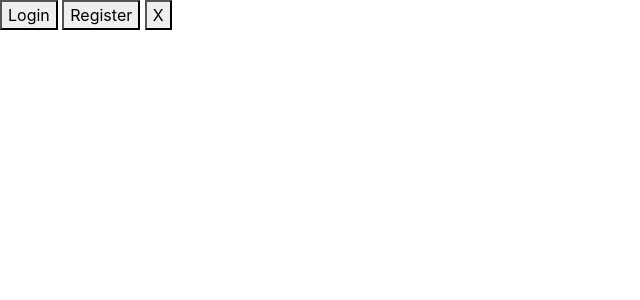
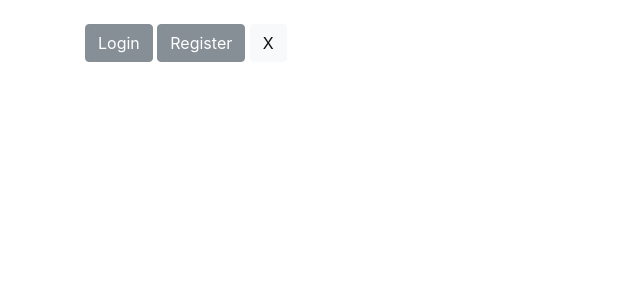
Before and after one commit to Somentus/Forum, a PHP site: page / in a window 1280 px wide. Shown: the top 300 px of the page, without its empty margins (0-640 px from the left). Run offline with PHP 8.4, Linux system fonts and the light colour scheme; data that the repository does not hold is empty.

Commit message:
Make index prettier

```diff
--- a/includes/codes.php
+++ b/includes/codes.php
@@ -14,9 +14,9 @@ function navbar() {
 		// Return navbar for guest
 		return '
 		<div id="navbar">
-	  		<button name="login" onclick="togglePortal(\'login\');" >Login</button>
-		  	<button name="register" onclick="togglePortal(\'register\');" >Register</button>
-		  	<button name="closePortal" onclick="togglePortal(\'close\');" >X</button>
+	  		<button id="navbarLogin" name="login" onclick="togglePortal(\'login\');" class="btn btn-secondary" >Login</button>
+		  	<button id="navbarRegister"name="register" onclick="togglePortal(\'register\');" class="btn btn-secondary" >Register</button>
+		  	<button id="navbarClose"name="closePortal" onclick="togglePortal(\'close\');" class="btn btn-light" >X</button>
 	  	</div>';
 	}
 }
@@ -115,22 +115,24 @@ function body($type) {
 			<form action="index.php" method="POST">
 				<h3>Username:</h3>
 				<input type="text" name="username" required/>
-				<br/>
+				<br />
 
 				<div id="email" style="display:none">
 					<h3>Email:</h3>
 					<input id="email" type="email" name="email" />
 				</div>
-				<br/>
+				<br />
 
 				<h3>Password:</h3>
 				<input type="password" name="password" required/>
-				<br/>
+				<br />
+				<br />
 
-				<input id="submit" type="submit" name="login" value="Login" />
-				<br/>
+				<input id="submit" type="submit" name="login" value="Login" class="btn btn-primary" />
+				<br />
 			</form>
 		</div>
+		<br />
 		';
 	}
 
@@ -141,7 +143,7 @@ function body($type) {
 			echo "<div id=".strtolower($category['name']).">";
 				$forums = Database::query("SELECT * FROM forums WHERE category_id = :category_id", ['category_id' => $category['id']]);
 				foreach($forums as $forum) {
-					// echo $forum['name'];
+					echo $forum['name'];
 				}
 			echo "</div>";
 		}
--- a/index.php
+++ b/index.php
@@ -38,7 +38,11 @@ if(isset($_POST['login'])) {
 
 <body>
 
+	<div class="container">
+
+		<br />
 		<?php echo $navbar ?>
+		<br />
 
 		<div id="errors">
 			<?php
@@ -50,5 +54,7 @@ if(isset($_POST['login'])) {
 
 		<?php body($bodyType); ?>
 
+	</div>
+
 </body>
 </html>
--- a/js/scripts.js
+++ b/js/scripts.js
@@ -8,6 +8,8 @@ function togglePortal(to) {
 			toggle("portal", "block");
 			document.getElementById("submit").setAttribute("name", "login");
 			document.getElementById("submit").setAttribute("value", "Login");
+			document.getElementById("navbarLogin").setAttribute("class", "btn btn-primary");
+			document.getElementById("navbarRegister").setAttribute("class", "btn btn-secondary");
 			document.getElementById("email").required = false;
 			document.getElementById("errors").innerHTML = "";
 			toggle("email", "none");
@@ -16,12 +18,16 @@ function togglePortal(to) {
 			toggle("portal", "block");
 			document.getElementById("submit").setAttribute("name", "register");
 			document.getElementById("submit").setAttribute("value", "Register");
+			document.getElementById("navbarLogin").setAttribute("class", "btn btn-secondary");
+			document.getElementById("navbarRegister").setAttribute("class", "btn btn-primary");
 			document.getElementById("email").required = true;
 			document.getElementById("errors").innerHTML = "";
 			toggle("email", "block");
 			break;
 		case 'close':
 			document.getElementById("errors").innerHTML = "";
+			document.getElementById("navbarLogin").setAttribute("class", "btn btn-secondary");
+			document.getElementById("navbarRegister").setAttribute("class", "btn btn-secondary");
 			toggle("portal", "none");
 			break;
 		default:
```
Lines whose indentation alone changed are shown as unchanged.
